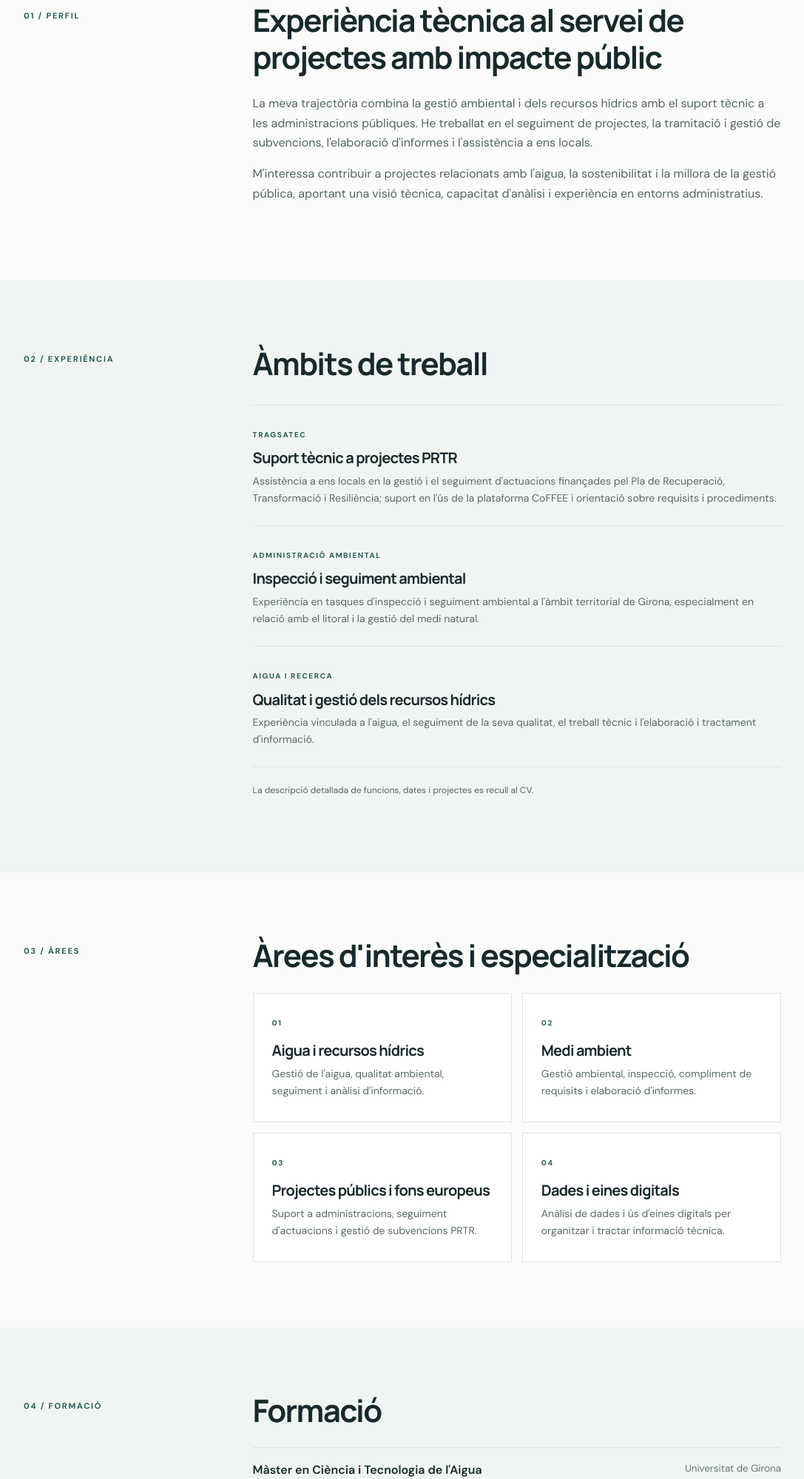
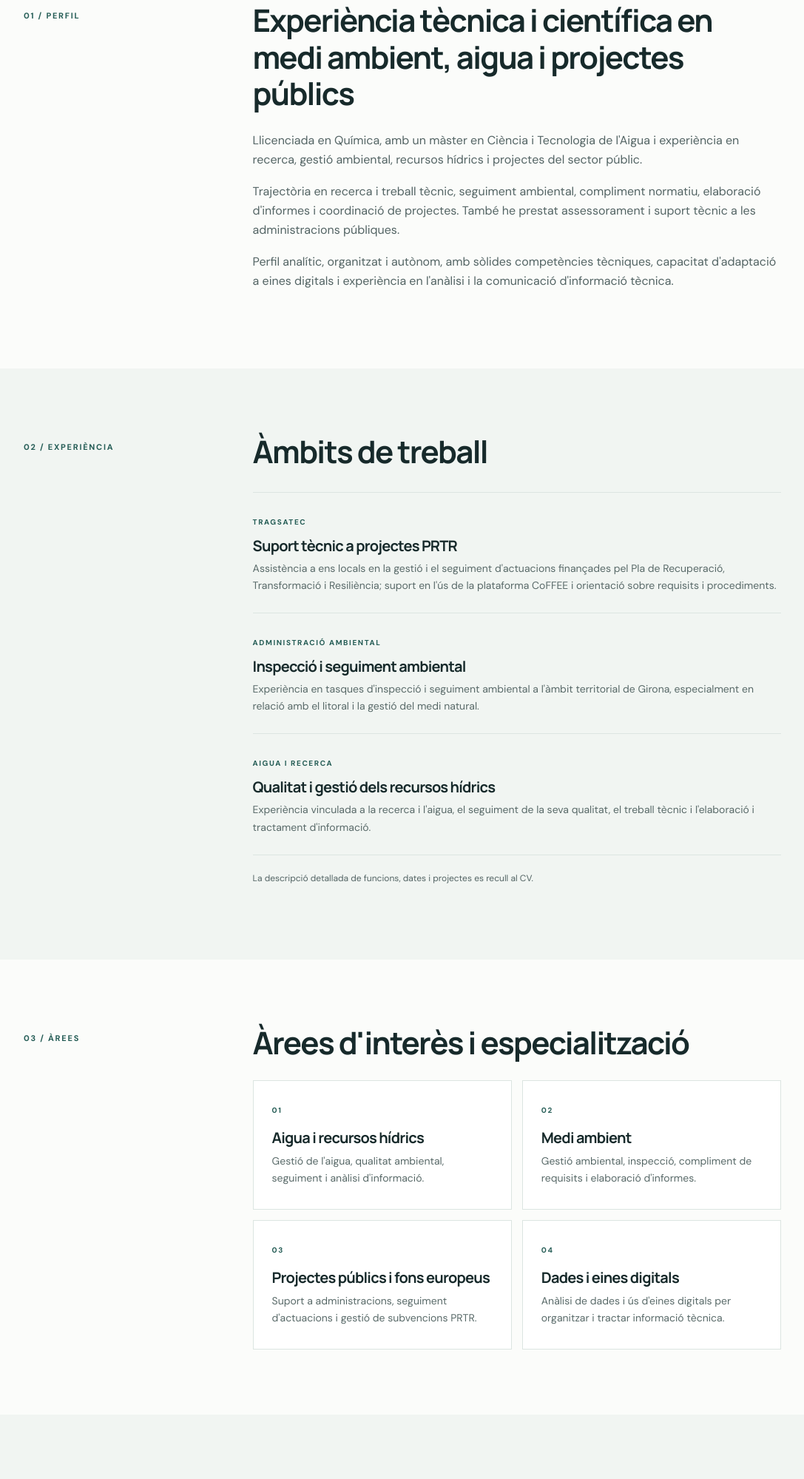
Before and after one commit to annasegarra/annasegarra.github.io, a plain HTML site: page index.html in a window 1280 px wide. Shown: the part 801-2800 px from the top of the page at 74% size, without its empty margins (96-1183 px from the left). Drawn offline with Linux system fonts and the light colour scheme.

Commit message:
Update index.html

```diff
--- a/index.html
+++ b/index.html
@@ -1,25 +1,128 @@
+
 <!doctype html>
 <html lang="ca">
 <head>
-<meta charset="utf-8"><meta name="viewport" content="width=device-width, initial-scale=1">
-<meta name="description" content="Perfil professional d'Anna Segarra: medi ambient, aigua i gestió de projectes públics.">
-<title>Anna Segarra | Medi ambient, aigua i projectes públics</title><link rel="stylesheet" href="styles.css">
-</head><body>
-<header class="top"><a class="brand" href="#inici">Anna Segarra</a><nav><a href="#perfil">Perfil</a><a href="#experiencia">Experiència</a><a href="#arees">Àrees</a><a href="#formacio">Formació</a><a class="nav-cta" href="SEGARRA_BOVE_ANNA_CV_public.pdf" target="_blank">CV PDF</a><a class="lang" href="en.html">EN</a></nav></header>
+<meta charset="utf-8">
+<meta name="viewport" content="width=device-width, initial-scale=1">
+<meta name="description" content="Perfil professional d'Anna Segarra: recerca, medi ambient, aigua i projectes públics.">
+<title>Anna Segarra | Medi ambient, aigua i projectes públics</title>
+<link rel="stylesheet" href="styles.css">
+</head>
+<body>
+<header class="top">
+<a class="brand" href="#inici">Anna Segarra</a>
+<nav>
+<a href="#perfil">Perfil</a>
+<a href="#experiencia">Experiència</a>
+<a href="#arees">Àrees</a>
+<a href="#formacio">Formació</a>
+<a class="nav-cta" href="SEGARRA_BOVE_ANNA_CV_public.pdf" target="_blank">CV PDF</a>
+<a class="lang" href="index.html">CA</a>
+<a class="lang" href="en.html">EN</a>
+<a class="lang" href="es.html">ES</a>
+</nav>
+</header>
+
 <main>
-<section class="hero" id="inici"><p class="eyebrow">PERFIL PROFESSIONAL</p><h1>Medi ambient, aigua<br>i gestió de projectes públics</h1><p class="intro">Professional amb experiència en administració pública, gestió ambiental i suport tècnic a projectes finançats amb fons europeus.</p><div class="hero-actions"><a class="button primary" href="SEGARRA_BOVE_ANNA_CV_public.pdf" target="_blank">Consultar el CV</a><a class="button secondary" href="#perfil">Conèixer el meu perfil</a></div><p class="location">Palamós · Girona · Catalunya</p></section>
-<section class="section" id="perfil"><div class="section-label">01 / PERFIL</div><div class="section-content"><h2>Experiència tècnica al servei de projectes amb impacte públic</h2><p>La meva trajectòria combina la gestió ambiental i dels recursos hídrics amb el suport tècnic a les administracions públiques. He treballat en el seguiment de projectes, la tramitació i gestió de subvencions, l'elaboració d'informes i l'assistència a ens locals.</p><p>M'interessa contribuir a projectes relacionats amb l'aigua, la sostenibilitat i la millora de la gestió pública, aportant una visió tècnica, capacitat d'anàlisi i experiència en entorns administratius.</p></div></section>
-<section class="section shaded" id="experiencia"><div class="section-label">02 / EXPERIÈNCIA</div><div class="section-content"><h2>Àmbits de treball</h2><div class="timeline">
-<article><span class="period">TRAGSATEC</span><h3>Suport tècnic a projectes PRTR</h3><p>Assistència a ens locals en la gestió i el seguiment d'actuacions finançades pel Pla de Recuperació, Transformació i Resiliència; suport en l'ús de la plataforma CoFFEE i orientació sobre requisits i procediments.</p></article>
-<article><span class="period">ADMINISTRACIÓ AMBIENTAL</span><h3>Inspecció i seguiment ambiental</h3><p>Experiència en tasques d'inspecció i seguiment ambiental a l'àmbit territorial de Girona, especialment en relació amb el litoral i la gestió del medi natural.</p></article>
-<article><span class="period">AIGUA I RECERCA</span><h3>Qualitat i gestió dels recursos hídrics</h3><p>Experiència vinculada a l'aigua, el seguiment de la seva qualitat, el treball tècnic i l'elaboració i tractament d'informació.</p></article>
-</div><p class="note">La descripció detallada de funcions, dates i projectes es recull al CV.</p></div></section>
-<section class="section" id="arees"><div class="section-label">03 / ÀREES</div><div class="section-content"><h2>Àrees d'interès i especialització</h2><div class="cards">
-<article class="card"><span class="number">01</span><h3>Aigua i recursos hídrics</h3><p>Gestió de l'aigua, qualitat ambiental, seguiment i anàlisi d'informació.</p></article>
-<article class="card"><span class="number">02</span><h3>Medi ambient</h3><p>Gestió ambiental, inspecció, compliment de requisits i elaboració d'informes.</p></article>
-<article class="card"><span class="number">03</span><h3>Projectes públics i fons europeus</h3><p>Suport a administracions, seguiment d'actuacions i gestió de subvencions PRTR.</p></article>
-<article class="card"><span class="number">04</span><h3>Dades i eines digitals</h3><p>Anàlisi de dades i ús d'eines digitals per organitzar i tractar informació tècnica.</p></article>
-</div></div></section>
-<section class="section shaded" id="formacio"><div class="section-label">04 / FORMACIÓ</div><div class="section-content"><h2>Formació</h2><ul class="education"><li><span>Màster en Ciència i Tecnologia de l'Aigua</span><small>Universitat de Girona</small></li><li><span>Postgrau en Data Science</span><small>Universitat de Barcelona</small></li><li><span>Llicenciatura en Química</span><small>Universitat de Barcelona</small></li></ul><p class="note">Català i castellà: domini fluid · Anglès: B2, actualment en procés de millora.</p></div></section>
-<section class="contact"><p class="eyebrow">CONTACTE</p><h2>En parlem?</h2><p>Per conèixer millor la meva experiència i trajectòria professional, pots consultar el meu CV.</p><a class="button light" href="SEGARRA_BOVE_ANNA_CV_public.pdf" target="_blank">Obrir el CV en PDF</a></section>
-</main><footer><span>© 2026 Anna Segarra</span><a href="#inici">Tornar a l'inici ↑</a></footer></body></html>
+<section class="hero" id="inici">
+<p class="eyebrow">PERFIL PROFESSIONAL</p>
+<h1>Medi ambient, aigua<br>i gestió de projectes públics</h1>
+<p class="intro">Professional amb experiència en recerca, gestió ambiental, recursos hídrics i suport tècnic a projectes del sector públic.</p>
+<div class="hero-actions">
+<a class="button primary" href="SEGARRA_BOVE_ANNA_CV_public.pdf" target="_blank">Consultar el CV</a>
+<a class="button secondary" href="#perfil">Conèixer el meu perfil</a>
+</div>
+<p class="location">Palamós · Girona · Catalunya</p>
+</section>
+
+<section class="section" id="perfil">
+<div class="section-label">01 / PERFIL</div>
+<div class="section-content">
+<h2>Experiència tècnica i científica en medi ambient, aigua i projectes públics</h2>
+<p>Llicenciada en Química, amb un màster en Ciència i Tecnologia de l'Aigua i experiència en recerca, gestió ambiental, recursos hídrics i projectes del sector públic.</p>
+<p>Trajectòria en recerca i treball tècnic, seguiment ambiental, compliment normatiu, elaboració d'informes i coordinació de projectes. També he prestat assessorament i suport tècnic a les administracions públiques.</p>
+<p>Perfil analític, organitzat i autònom, amb sòlides competències tècniques, capacitat d'adaptació a eines digitals i experiència en l'anàlisi i la comunicació d'informació tècnica.</p>
+</div>
+</section>
+
+<section class="section shaded" id="experiencia">
+<div class="section-label">02 / EXPERIÈNCIA</div>
+<div class="section-content">
+<h2>Àmbits de treball</h2>
+<div class="timeline">
+<article>
+<span class="period">TRAGSATEC</span>
+<h3>Suport tècnic a projectes PRTR</h3>
+<p>Assistència a ens locals en la gestió i el seguiment d'actuacions finançades pel Pla de Recuperació, Transformació i Resiliència; suport en l'ús de la plataforma CoFFEE i orientació sobre requisits i procediments.</p>
+</article>
+<article>
+<span class="period">ADMINISTRACIÓ AMBIENTAL</span>
+<h3>Inspecció i seguiment ambiental</h3>
+<p>Experiència en tasques d'inspecció i seguiment ambiental a l'àmbit territorial de Girona, especialment en relació amb el litoral i la gestió del medi natural.</p>
+</article>
+<article>
+<span class="period">AIGUA I RECERCA</span>
+<h3>Qualitat i gestió dels recursos hídrics</h3>
+<p>Experiència vinculada a la recerca i l'aigua, el seguiment de la seva qualitat, el treball tècnic i l'elaboració i tractament d'informació.</p>
+</article>
+</div>
+<p class="note">La descripció detallada de funcions, dates i projectes es recull al CV.</p>
+</div>
+</section>
+
+<section class="section" id="arees">
+<div class="section-label">03 / ÀREES</div>
+<div class="section-content">
+<h2>Àrees d'interès i especialització</h2>
+<div class="cards">
+<article class="card">
+<span class="number">01</span>
+<h3>Aigua i recursos hídrics</h3>
+<p>Gestió de l'aigua, qualitat ambiental, seguiment i anàlisi d'informació.</p>
+</article>
+<article class="card">
+<span class="number">02</span>
+<h3>Medi ambient</h3>
+<p>Gestió ambiental, inspecció, compliment de requisits i elaboració d'informes.</p>
+</article>
+<article class="card">
+<span class="number">03</span>
+<h3>Projectes públics i fons europeus</h3>
+<p>Suport a administracions, seguiment d'actuacions i gestió de subvencions PRTR.</p>
+</article>
+<article class="card">
+<span class="number">04</span>
+<h3>Dades i eines digitals</h3>
+<p>Anàlisi de dades i ús d'eines digitals per organitzar i tractar informació tècnica.</p>
+</article>
+</div>
+</div>
+</section>
+
+<section class="section shaded" id="formacio">
+<div class="section-label">04 / FORMACIÓ</div>
+<div class="section-content">
+<h2>Formació</h2>
+<ul class="education">
+<li><span>Màster en Ciència i Tecnologia de l'Aigua</span><small>Universitat de Girona</small></li>
+<li><span>Postgrau en Data Science</span><small>Universitat de Barcelona</small></li>
+<li><span>Llicenciatura en Química</span><small>Universitat de Barcelona</small></li>
+</ul>
+<p class="note">Català i castellà: domini fluid · Anglès: B2, actualment en procés de millora.</p>
+</div>
+</section>
+
+<section class="contact">
+<p class="eyebrow">CONTACTE</p>
+<h2>En parlem?</h2>
+<p>Per conèixer millor la meva experiència i trajectòria professional, pots consultar el meu CV.</p>
+<a class="button light" href="SEGARRA_BOVE_ANNA_CV_public.pdf" target="_blank">Obrir el CV en PDF</a>
+</section>
+</main>
+
+<footer>
+<span>© 2026 Anna Segarra</span>
+<a href="#inici">Tornar a l'inici ↑</a>
+</footer>
+</body>
+</html>
```
